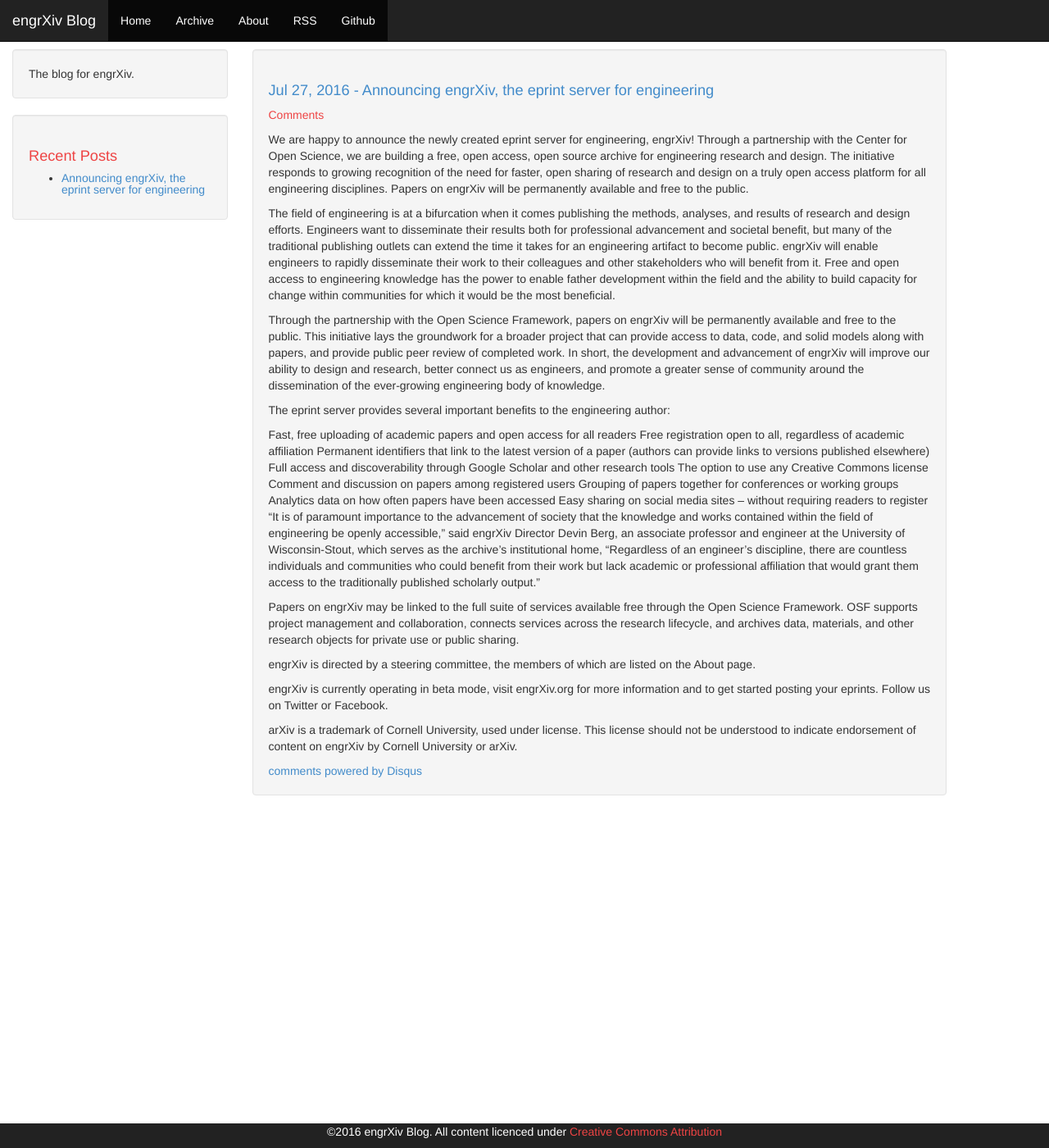
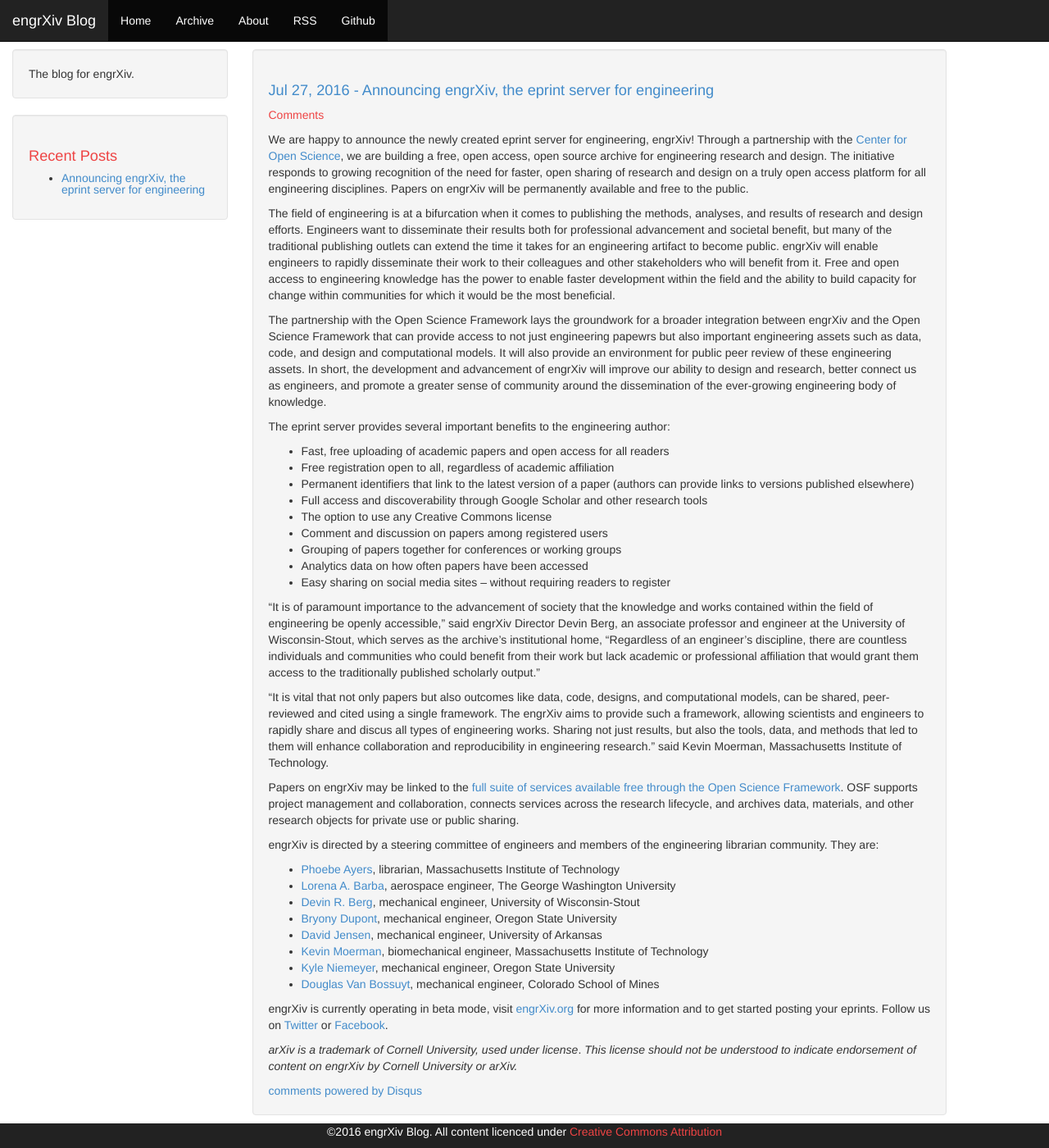
Before and after one commit to OpenEngr/engrXiv, a Jekyll site: the page built from _posts/2016-07-27-announcement.md, in a window 1280 px wide and 1400 px high. Shown: the whole window at 82% size. Built offline with Jekyll 4.4.1, drawn with Linux system fonts in a browser that asks for light colours; comment, search, counter and statistics services are not loaded.

Commit message:
formatting

```diff
--- a/_posts/2016-07-27-announcement.md
+++ b/_posts/2016-07-27-announcement.md
@@ -7,33 +7,41 @@ layout: post
 comments: true
 ---
 
-We are happy to announce the newly created eprint server for engineering, engrXiv! Through a partnership with the Center for Open Science, we are building a free, open access, open source archive for engineering research and design. The initiative responds to growing recognition of the need for faster, open sharing of research and design on a truly open access platform for all engineering disciplines. Papers on engrXiv will be permanently available and free to the public.
+We are happy to announce the newly created eprint server for engineering, engrXiv! Through a partnership with the <a href="http://cos.io" target="_blank">Center for Open Science</a>, we are building a free, open access, open source archive for engineering research and design. The initiative responds to growing recognition of the need for faster, open sharing of research and design on a truly open access platform for all engineering disciplines. Papers on engrXiv will be permanently available and free to the public.
 
-The field of engineering is at a bifurcation when it comes publishing the methods, analyses, and results of research and design efforts. Engineers want to disseminate their results both for professional advancement and societal benefit, but many of the traditional publishing outlets can extend the time it takes for an engineering artifact to become public. engrXiv will enable engineers to rapidly disseminate their work to their colleagues and other stakeholders who will benefit from it. Free and open access to engineering knowledge has the power to enable father development within the field and the ability to build capacity for change within communities for which it would be the most beneficial.
+The field of engineering is at a bifurcation when it comes to publishing the methods, analyses, and results of research and design efforts. Engineers want to disseminate their results both for professional advancement and societal benefit, but many of the traditional publishing outlets can extend the time it takes for an engineering artifact to become public. engrXiv will enable engineers to rapidly disseminate their work to their colleagues and other stakeholders who will benefit from it. Free and open access to engineering knowledge has the power to enable faster development within the field and the ability to build capacity for change within communities for which it would be the most beneficial.
 
-Through the partnership with the Open Science Framework, papers on engrXiv will be permanently available and free to the public. This initiative lays the groundwork for a broader project that can provide access to data, code, and solid models along with papers, and provide public peer review of completed work. In short, the development and advancement of engrXiv will improve our ability to design and research, better connect us as engineers, and promote a greater sense of community around the dissemination of the ever-growing engineering body of knowledge.
+The partnership with the Open Science Framework lays the groundwork for a broader integration between engrXiv and the Open Science Framework that can provide access to not just engineering papewrs but also important engineering assets such as data, code, and design and computational models. It will also provide an environment for public peer review of these engineering assets. In short, the development and advancement of engrXiv will improve our ability to design and research, better connect us as engineers, and promote a greater sense of community around the dissemination of the ever-growing engineering body of knowledge.
 
 The eprint server provides several important benefits to the engineering author:
+<ul>
+	<li>Fast, free uploading of academic papers and open access for all readers</li>
+	<li>Free registration open to all, regardless of academic affiliation</li>
+	<li>Permanent identifiers that link to the latest version of a paper (authors can provide links to versions published elsewhere)</li>
+	<li>Full access and discoverability through Google Scholar and other research tools</li>
+	<li>The option to use any Creative Commons license</li>
+	<li>Comment and discussion on papers among registered users</li>
+	<li>Grouping of papers together for conferences or working groups</li>
+	<li>Analytics data on how often papers have been accessed</li>
+	<li>Easy sharing on social media sites – without requiring readers to register</li>
+</ul>
+“It is of paramount importance to the advancement of society that the knowledge and works contained within the field of engineering be openly accessible,” said engrXiv Director Devin Berg, an associate professor and engineer at the University of Wisconsin-Stout, which serves as the archive’s institutional home, “Regardless of an engineer's discipline, there are countless individuals and communities who could benefit from their work but lack academic or professional affiliation that would grant them access to the traditionally published scholarly output.”
 
-Fast, free uploading of academic papers and open access for all readers
-Free registration open to all, regardless of academic affiliation
-Permanent identifiers that link to the latest version of a paper (authors can provide links to versions published elsewhere)
-Full access and discoverability through Google Scholar and other research tools
-The option to use any Creative Commons license
-Comment and discussion on papers among registered users
-Grouping of papers together for conferences or working groups
-Analytics data on how often papers have been accessed
-Easy sharing on social media sites – without requiring readers to register
-“It is of paramount importance to the advancement of society that the knowledge and works contained within the field of engineering be openly accessible,” said engrXiv Director Devin Berg, an associate professor and engineer at the University of Wisconsin-Stout, which serves as the archive’s institutional home, “Regardless of an engineer's discipline, there are countless individuals and communities who could benefit from their work but lack academic or professional affiliation that would grant them access to the traditionally published scholarly output.”
+“It is vital that not only papers but also outcomes like data, code, designs, and computational models, can be shared, peer-reviewed and cited using a single framework. The engrXiv aims to provide such a framework, allowing scientists and engineers to rapidly share and discus all types of engineering works. Sharing not just results, but also the tools, data, and methods that led to them will enhance collaboration and reproducibility in engineering research.” said Kevin Moerman, Massachusetts Institute of Technology.
 
+Papers on engrXiv may be linked to the <a href="https://osf.io/" target="_blank">full suite of services available free through the Open Science Framework</a>. OSF supports project management and collaboration, connects services across the research lifecycle, and archives data, materials, and other research objects for private use or public sharing.
 
+engrXiv is directed by a steering committee of engineers and members of the engineering librarian community. They are:
+<ul>
+	<li><a href="http://libguides.mit.edu/profiles/psayers" target="_blank">Phoebe Ayers</a>, librarian, Massachusetts Institute of Technology</li>
+	<li><a href="https://stem.gwu.edu/lorena-barba" target="_blank">Lorena A. Barba</a>, aerospace engineer, The George Washington University</li>
+	<li><a href="https://www.devinberg.com/">Devin R. Berg</a>, mechanical engineer, University of Wisconsin-Stout</li>
+	<li><a href="http://mime.oregonstate.edu/people/dupont" target="_blank">Bryony Dupont</a>, mechanical engineer, Oregon State University</li>
+	<li><a href="http://directory.uark.edu/people/dcjensen" target="_blank">David Jensen</a>, mechanical engineer, University of Arkansas</li>
+	<li><a href="http://biomech.media.mit.edu/people/" target="_blank">Kevin Moerman</a>, biomechanical engineer, Massachusetts Institute of Technology</li>
+	<li><a href="http://mime.oregonstate.edu/people/kyle-niemeyer" target="_blank">Kyle Niemeyer</a>, mechanical engineer, Oregon State University</li>
+	<li><a href="https://www.douglasvanbossuyt.com/" target="_blank">Douglas Van Bossuyt</a>, mechanical engineer, Colorado School of Mines</li>
+</ul>
+engrXiv is currently operating in beta mode, visit <a href="http://www.engrxiv.org/" target="_blank">engrXiv.org</a> for more information and to get started posting your eprints. Follow us on <a href="https://twitter.com/engrxiv">Twitter</a> or <a href="https://www.facebook.com/engrxiv">Facebook</a>.
 
-Papers on engrXiv may be linked to the full suite of services available free through the Open Science Framework. OSF supports project management and collaboration, connects services across the research lifecycle, and archives data, materials, and other research objects for private use or public sharing.
-
-
-
-engrXiv is directed by a steering committee, the members of which are listed on the About page.
-
-engrXiv is currently operating in beta mode, visit engrXiv.org for more information and to get started posting your eprints. Follow us on Twitter or Facebook.
-
-arXiv is a trademark of Cornell University, used under license. This license should not be understood to indicate endorsement of content on engrXiv by Cornell University or arXiv.
+<em>arXiv is a trademark of Cornell University, used under license</em>. <em>This license should not be understood to indicate endorsement of content on engrXiv by Cornell University or arXiv.</em>
```
